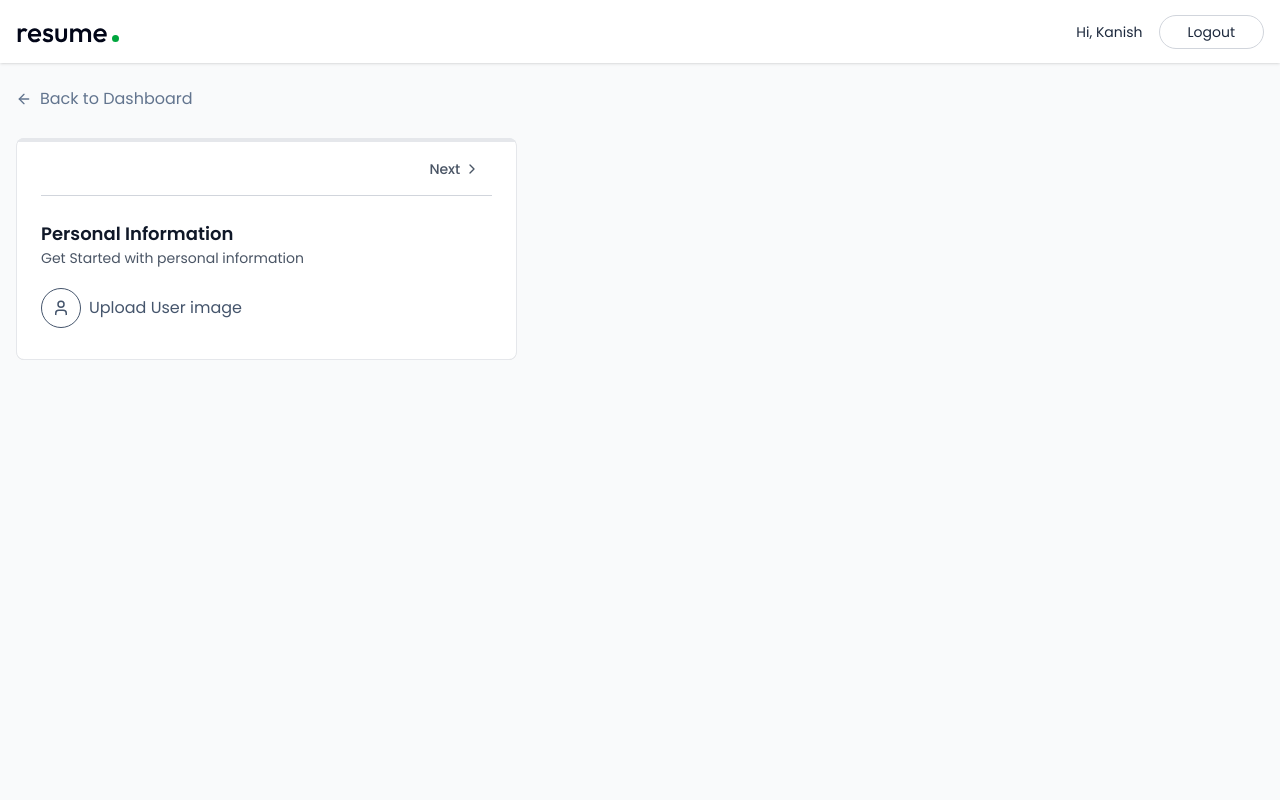
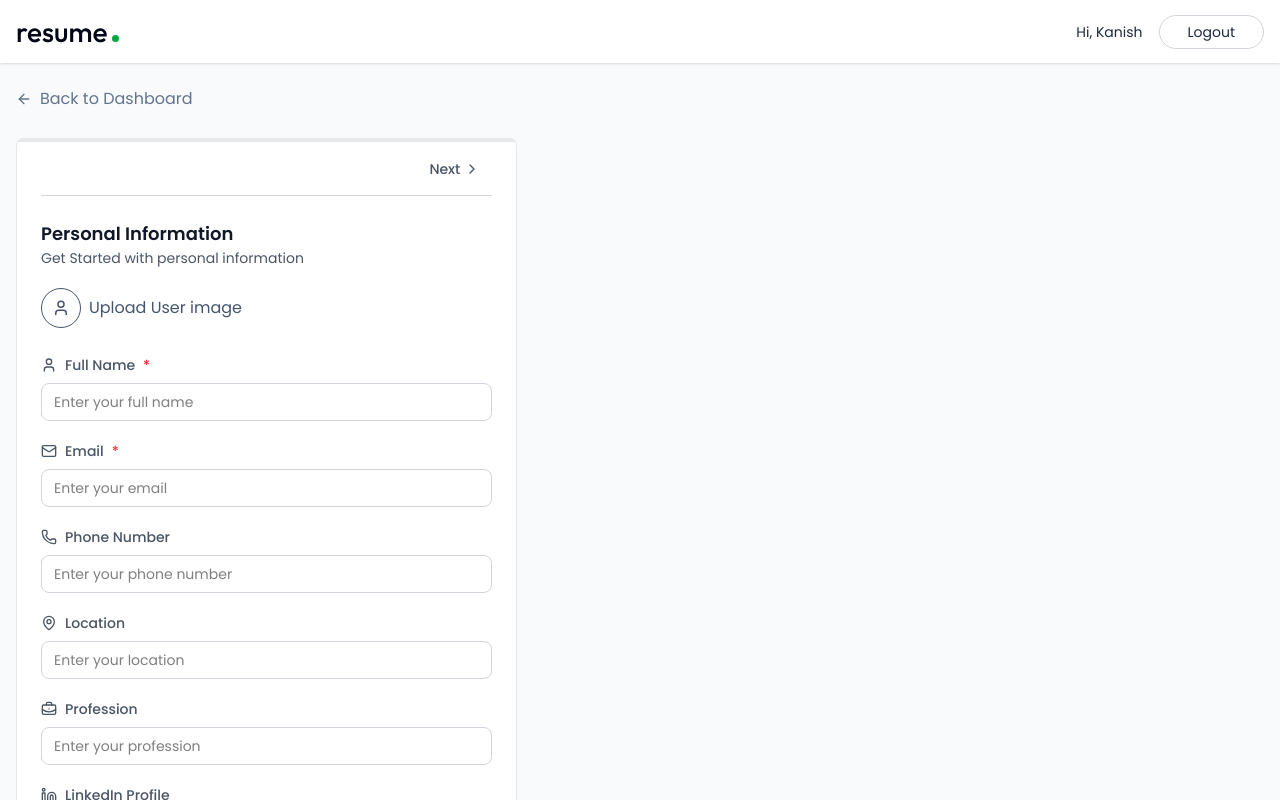
Before and after one commit to Kanish1012/KaniCV, a React (Vite) app in the folder client/: page /app/builder/1 in a window 1280 px wide. Shown: the top 800 px of the page. Built offline with nearby package versions, Linux system fonts and the light colour scheme.

Commit message:
added fields to get input from user

```diff
--- a/client/src/components/PersonalInfoForm.jsx
+++ b/client/src/components/PersonalInfoForm.jsx
@@ -1,4 +1,12 @@
-import { User } from "lucide-react";
+import {
+    BriefcaseBusiness,
+    Linkedin,
+    Mail,
+    MapPin,
+    Phone,
+    User,
+    Globe
+} from "lucide-react";
 import React from "react";
 
 const PersonalInfoForm = ({
@@ -11,9 +19,54 @@
         onChange({ ...data, [field]: value });
     };
 
-    const setupImageBackgroundRemoval = () => {
+    const setupImageBackgroundRemoval = () => {};
 
-    }
+    const fields = [
+        {
+            key: "full_name",
+            label: "Full Name",
+            icon: User,
+            type: "text",
+            required: true,
+        },
+        {
+            key: "email",
+            label: "Email",
+            icon: Mail,
+            type: "email",
+            required: true,
+        },
+        {
+            key: "phone",
+            label: "Phone Number",
+            icon: Phone,
+            type: "tel",
+        },
+        {
+            key: "location",
+            label: "Location",
+            icon: MapPin,
+            type: "text",
+        },
+        {
+            key: "profession",
+            label: "Profession",
+            icon: BriefcaseBusiness,
+            type: "text",
+        },
+        {
+            key: "linkedin",
+            label: "LinkedIn Profile",
+            icon: Linkedin,
+            type: "url",
+        },
+        {
+            key: "website",
+            label: "Website",
+            icon: Globe,
+            type: "url",
+        },
+    ];
 
     return (
         <div>
@@ -73,6 +126,31 @@
                     </div>
                 )}
             </div>
+
+            {fields.map((field) => {
+                const Icon = field.icon;
+                return (
+                    <div key={field.key} className="space-y-1 mt-5">
+                        <label className="flex items-center gap-2 text-sm font-medium text-gray-600">
+                            <Icon className="size-4" />
+                            {field.label}
+                            {field.required && (
+                                <span className="text-red-500">*</span>
+                            )}
+                        </label>
+                        <input
+                            className="mt-1 w-full px-3 py-2 border border-gray-300 rounded-lg focus:ring focus:ring-blue-500 focus:border-blue-500 outline-none transition-colors text-sm"
+                            type={field.type}
+                            value={data[field.key] || ""}
+                            onChange={(e) =>
+                                handleChange(field.key, e.target.value)
+                            }
+                            placeholder={`Enter your ${field.label.toLowerCase()}`}
+                            required={field.required}
+                        />
+                    </div>
+                );
+            })}
         </div>
     );
 };
```
